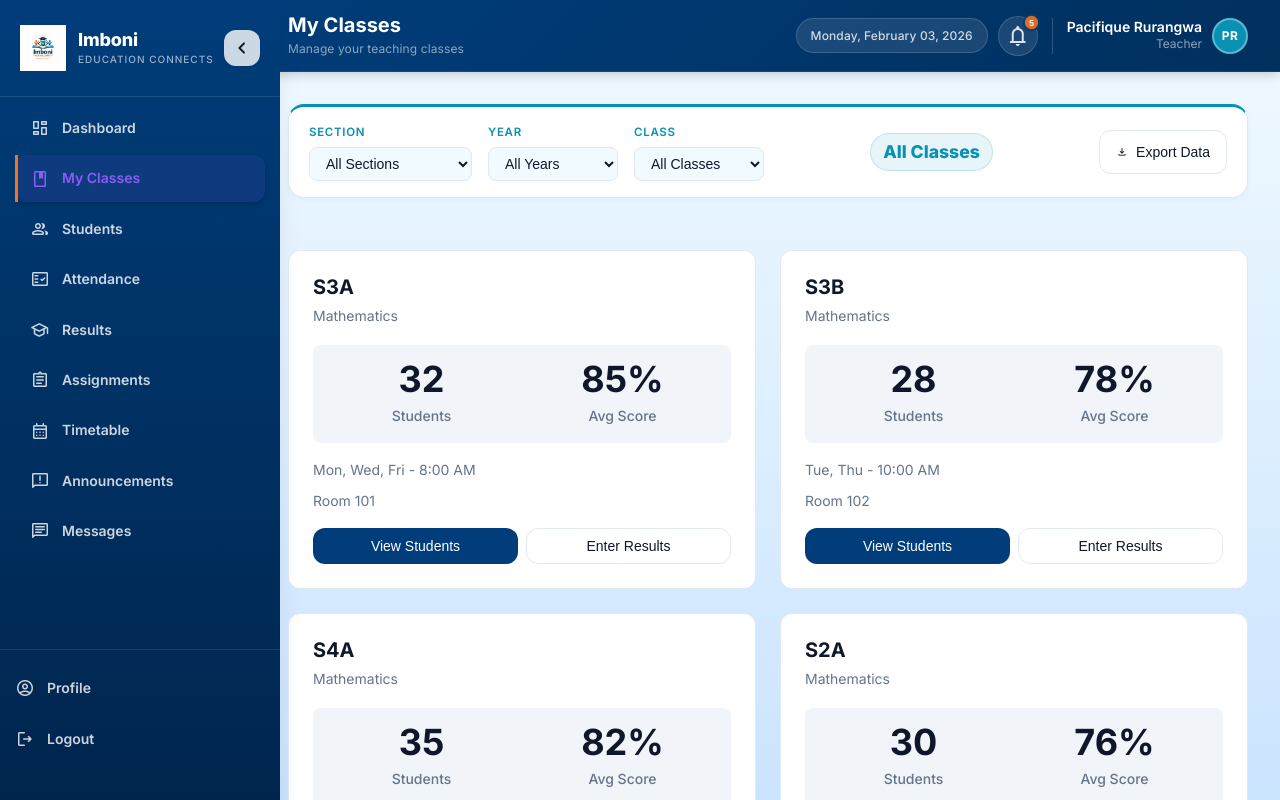
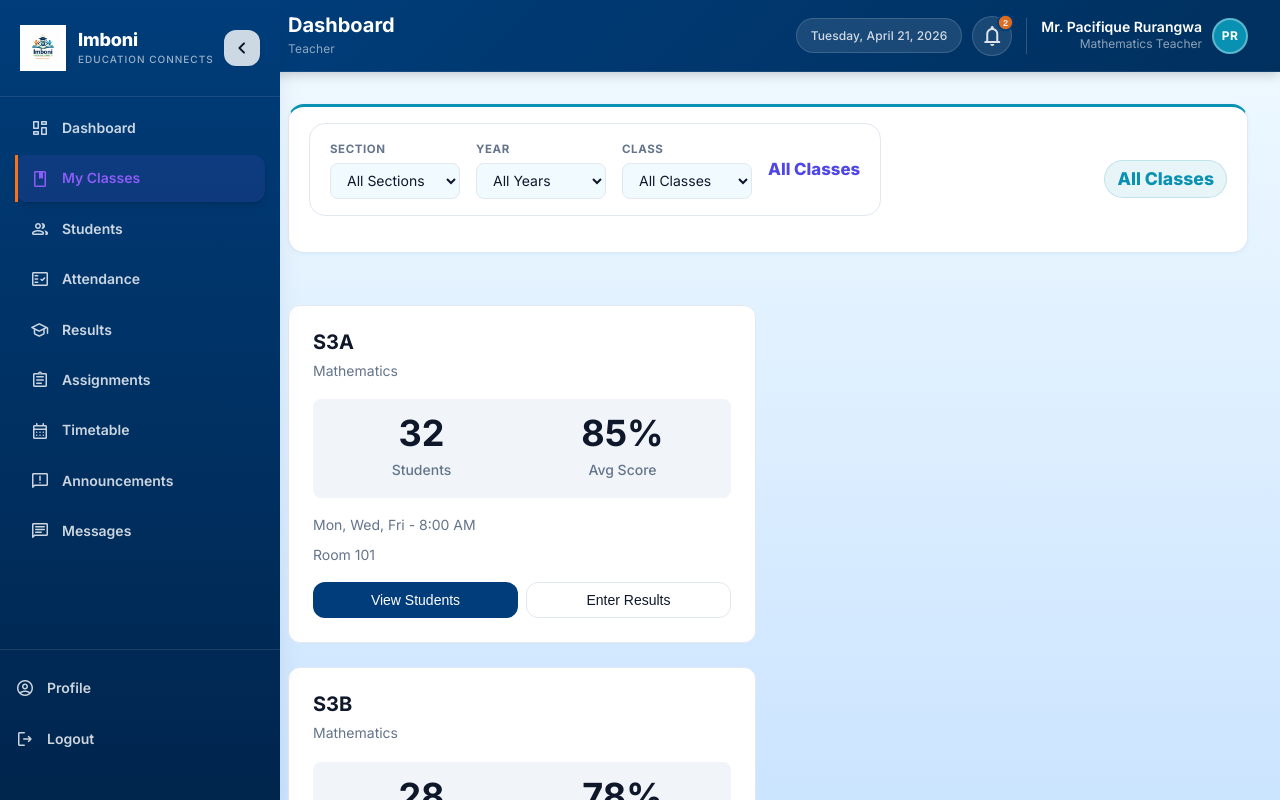
Before and after one commit to mndekwe-dot/Imboni, a React (Vite) app in the folder Frontend/: page /teacher/classes in a window 1280 px wide. Built offline with nearby package versions, Linux system fonts and the light colour scheme.

Commit message:
Addition of Class picker to Teacher classes

```diff
--- a/Frontend/src/pages/Dis/DisDashboard.jsx
+++ b/Frontend/src/pages/Dis/DisDashboard.jsx
@@ -3,9 +3,49 @@ import { DashboardHeader } from '../../components/layout/DashboardHeader'
 import { WelcomeBanner } from '../../components/layout/WelcomeBanner'
 import { StatCard } from '../../components/layout/StatCard'
 import { disNavItems, disSecondaryItems, disUser } from './disNav'
+import { DAYS, EXTRA_SLOTS, extraSchedules } from '../../data/extraTimetable'
 import '../../styles/layout.css'
 import '../../styles/components.css'
 import '../../styles/discipline.css'
+
+// Build today's schedule from extraTimetable data
+function getTodaySchedule() {
+    const dayName = DAYS[new Date().getDay() === 0 ? 6 : new Date().getDay() - 1]
+    const schedule = extraSchedules['default']
+    const now = new Date()
+    const nowMinutes = now.getHours() * 60 + now.getMinutes()
+
+    return EXTRA_SLOTS.map(slot => {
+        const cell = schedule[slot.id]?.[dayName]
+        if (!cell || cell.type === 'empty') return null
+
+        // Parse start time from slot.time e.g. "5:30 â€“ 7:00"
+        const startStr = slot.time.split('â€“')[0].trim()
+        const [h, m] = startStr.split(':').map(Number)
+        const slotMinutes = h * 60 + m
+        const endStr = slot.time.split('â€“')[1]?.trim()
+        const [eh, em] = (endStr || '').split(':').map(n => parseInt(n) || 0)
+        const endMinutes = eh * 60 + em
+
+        const isActive = nowMinutes >= slotMinutes && nowMinutes < endMinutes
+        const isDone   = nowMinutes >= endMinutes
+
+        // Format time display e.g. "5:30 AM"
+        const ampm = h >= 12 ? 'PM' : 'AM'
+        const displayH = h > 12 ? h - 12 : h === 0 ? 12 : h
+        const displayTime = `${displayH}:${String(m).padStart(2, '0')} ${ampm}`
+
+        return {
+            time:      displayTime,
+            dotClass:  isActive ? 'active' : isDone ? 'done' : '',
+            status:    isActive ? 'active' : isDone ? 'done' : '',
+            title:     cell.subject,
+            meta:      [cell.room, cell.teacher].filter(Boolean).join(' • '),
+            badge:     isActive ? 'Now' : isDone ? 'Done' : 'Upcoming',
+            badgeClass: isActive ? 'active' : isDone ? 'done' : 'upcoming',
+        }
+    }).filter(Boolean)
+}
 
 const disStats = [
     { colorClass: '',        icon: 'groups',   value: '420', label: 'Total Students'        },
@@ -14,17 +54,8 @@ const disStats = [
     { colorClass: 'success', icon: 'verified', value: '312', label: 'Good Conduct Standing' },
 ]
 
-const todaySchedule = [
-    { time: '5:30 AM', status: 'done',   dotClass: 'done',   title: 'Morning Wake-Up & Prep',   meta: 'All houses \u2022 Matrons & Patrons on duty',                        badge: 'Done',     badgeClass: 'done'     },
-    { time: '6:30 AM', status: 'done',   dotClass: 'done',   title: 'Breakfast Sitting',         meta: 'Dining hall \u2022 All students by house section',                   badge: 'Done',     badgeClass: 'done'     },
-    { time: '7:15 AM', status: 'done',   dotClass: 'done',   title: 'Morning Assembly',          meta: 'Main quadrangle \u2022 Prefects lead \u2022 Mr. Mutabazi presides',   badge: 'Done',     badgeClass: 'done'     },
-    { time: '1:00 PM', status: 'active', dotClass: 'active', title: 'Lunch Sitting',             meta: 'Dining hall \u2022 All students by house section',                   badge: 'Now',      badgeClass: 'active'   },
-    { time: '2:00 PM', status: '',       dotClass: '',       title: 'Sports & Games Period',     meta: 'Sports fields \u2022 Football, Basketball, Athletics \u2022 Mr. Rurangwa', badge: 'Upcoming', badgeClass: 'upcoming' },
-    { time: '4:30 PM', status: '',       dotClass: '',       title: 'Club Meetings',             meta: 'Drama \u2014 School Hall \u2022 Debate \u2014 Library \u2022 Science \u2014 Lab', badge: 'Upcoming', badgeClass: 'upcoming' },
-    { time: '6:30 PM', status: '',       dotClass: '',       title: 'Evening Prep & Study',      meta: 'All students to dorms \u2022 Supervised by house staff',              badge: 'Upcoming', badgeClass: 'upcoming' },
-    { time: '7:00 PM', status: '',       dotClass: '',       title: 'Dinner Sitting',            meta: 'Dining hall \u2022 All students by house section',                   badge: 'Upcoming', badgeClass: 'upcoming' },
-    { time: '9:00 PM', status: '',       dotClass: '',       title: 'Lights Out / Curfew',       meta: 'All houses \u2022 Matrons & Patrons do final rounds',                 badge: 'Upcoming', badgeClass: 'upcoming' },
-]
+const todaySchedule = getTodaySchedule()
+
 
 const recentIncidents = [
     { name: 'Bizimana James',    classChip: 'S5A', typeClass: 'negative', type: 'Misconduct', desc: 'Disruptive in class',             points: '-3', pointsClass: 'disc-points-neg', reportedBy: 'Ms. Umutoni'   },
@@ -52,13 +83,14 @@ const conductDistribution = [
 function ScheduleItem({ time, status, dotClass, title, meta, badge, badgeClass }) {
     return (
         <div className={`disc-schedule-item${status ? ' ' + status : ''}`}>
-            <div className="schedule-time">{time}</div>
             <div className={`disc-schedule-dot${dotClass ? ' ' + dotClass : ''}`}></div>
             <div className="schedule-body">
-                <span className="schedule-title">{title}</span>
-                <span className="schedule-meta">{meta}</span>
+                <div className="schedule-title-row">
+                    <span className="schedule-title">{title}</span>
+                    <span className={`sched-badge${badgeClass ? ' ' + badgeClass : ''}`}>{badge}</span>
+                </div>
+                <span className="schedule-meta"><span className="schedule-time-inline">{time}</span>{meta}</span>
             </div>
-            <span className={`sched-badge${badgeClass ? ' ' + badgeClass : ''}`}>{badge}</span>
         </div>
     )
 }
@@ -105,7 +137,7 @@ export function DisDashboard() {
                 <Sidebar navItems={disNavItems} secondaryItems={disSecondaryItems} />
 
                 <main className="dashboard-main" id="main-content">
-                    <DashboardHeader title="Dashboard" subtitle="Director of Discipline — Overview" {...disUser} />
+                    <DashboardHeader title="Dashboard" subtitle="Director of Discipline â€” Overview" {...disUser} />
 
                     <div className="dashboard-content">
 
@@ -122,7 +154,7 @@ export function DisDashboard() {
                         <div className="card mb-1-5">
                             <div className="card-header">
                                 <h3 className="card-title"><span className="material-symbols-rounded">today</span> Today's Non-Academic Schedule</h3>
-                                <button className="btn btn-primary btn-sm">+ Add Activity</button>
+                                <button className="btn btn-primary btn-sm"><a href='/discipline/timetable'>+ Add Activity</a></button>
                             </div>
                             <div className="card-content">
                                 <div className="daily-schedule">
--- a/Frontend/src/pages/Teacher/TeacherClasses.jsx
+++ b/Frontend/src/pages/Teacher/TeacherClasses.jsx
@@ -1,24 +1,27 @@
 import { Sidebar } from '../../components/layout/Sidebar'
+import { ClassPicker } from '../../components/ui/ClassPicker'
+import { DashboardHeader } from '../../components/layout/DashboardHeader'
 import '../../styles/layout.css'
 import '../../styles/components.css'
 import '../../styles/teacher.css'
 import { teacherNavItems, teacherSecondaryItems, teacherUser } from './teacherNav'
+import { useState } from 'react'
 
 
 const classes = [
-    { className: 'S3A', subject: 'Mathematics', students: 32, avgScore: '85%', schedule: 'Mon, Wed, Fri - 8:00 AM',  room: 'Room 101', year: 'S3', letter: 'A' },
-    { className: 'S3B', subject: 'Mathematics', students: 28, avgScore: '78%', schedule: 'Tue, Thu - 10:00 AM',      room: 'Room 102', year: 'S3', letter: 'B' },
+    { className: 'S3A', subject: 'Mathematics', students: 32, avgScore: '85%', schedule: 'Mon, Wed, Fri - 8:00 AM', room: 'Room 101', year: 'S3', letter: 'A' },
+    { className: 'S3B', subject: 'Mathematics', students: 28, avgScore: '78%', schedule: 'Tue, Thu - 10:00 AM', room: 'Room 102', year: 'S3', letter: 'B' },
     { className: 'S4A', subject: 'Mathematics', students: 35, avgScore: '82%', schedule: 'Mon, Wed, Fri - 11:00 AM', room: 'Room 103', year: 'S4', letter: 'A' },
-    { className: 'S2A', subject: 'Mathematics', students: 30, avgScore: '76%', schedule: 'Tue, Thu - 2:00 PM',       room: 'Room 105', year: 'S2', letter: 'A' },
-    { className: 'S1B', subject: 'Mathematics', students: 29, avgScore: '70%', schedule: 'Mon, Wed, Fri - 1:00 PM',  room: 'Room 107', year: 'S1', letter: 'B' },
+    { className: 'S2A', subject: 'Mathematics', students: 30, avgScore: '76%', schedule: 'Tue, Thu - 2:00 PM', room: 'Room 105', year: 'S2', letter: 'A' },
+    { className: 'S1B', subject: 'Mathematics', students: 29, avgScore: '70%', schedule: 'Mon, Wed, Fri - 1:00 PM', room: 'Room 107', year: 'S1', letter: 'B' },
 ]
 
 const homeworkSubmissions = [
-    { label: 'S3A - Chapter 5 Assignment',  submitted: 28, total: 32, pct: 88 },
-    { label: 'S3B - Trigonometry Quiz',     submitted: 22, total: 28, pct: 79 },
-    { label: 'S4A - Calculus Problems',     submitted: 30, total: 35, pct: 86 },
-    { label: 'S2A - Linear Equations',      submitted: 25, total: 30, pct: 83 },
-    { label: 'S1B - Basic Operations',      submitted: 27, total: 29, pct: 93 },
+    { label: 'S3A - Chapter 5 Assignment', submitted: 28, total: 32, pct: 88 },
+    { label: 'S3B - Trigonometry Quiz', submitted: 22, total: 28, pct: 79 },
+    { label: 'S4A - Calculus Problems', submitted: 30, total: 35, pct: 86 },
+    { label: 'S2A - Linear Equations', submitted: 25, total: 30, pct: 83 },
+    { label: 'S1B - Basic Operations', submitted: 27, total: 29, pct: 93 },
 ]
 
 const barData = [
@@ -28,6 +31,20 @@ const barData = [
     { label: 'S2A', height: '76%', value: '76%' },
     { label: 'S1B', height: '70%', value: '70%' },
 ]
+const SECTIONS = [
+    {
+        name: 'O-Level',
+        years: ['S1', 'S2', 'S3'],
+        classes: ['A', 'B', 'C'],
+    },
+    {
+        name: 'A-Level',
+        years: ['S4', 'S5', 'S6'],
+        classes: ['MPG', 'PCB', 'MEG', 'MPC'],
+    },
+]
+
+
 
 function ClassCard({ className, subject, students, avgScore, schedule, room, year, letter }) {
     return (
@@ -84,6 +101,23 @@ function BarGroup({ label, height, value }) {
 }
 
 export function TeacherClasses() {
+    const [section, setSection] = useState('')
+    const [year, setYear] = useState('')
+    const [classVal, setClassVal] = useState('')
+    const [openClass, setOpenClass] = useState(null)
+    const [viewStudent, setViewStudent] = useState(null)
+    const [resultStudent, setResultStudent] = useState(null)
+    const visible = classes.filter(cls => {
+        if (section) {
+            const sec = SECTIONS.find(s => s.name === section)
+            if (sec && !sec.years.includes(cls.year)) return false
+        }
+        if (year && cls.year !== year) return false
+        if (classVal && cls.letter !== classVal) return false
+        return true
+    })
+
+
     return (
         <>
             <a href="#main-content" className="skip-link">Skip to content</a>
@@ -93,74 +127,34 @@ export function TeacherClasses() {
                 <Sidebar navItems={teacherNavItems} secondaryItems={teacherSecondaryItems} />
 
                 <main className="dashboard-main" id="main-content">
-                    <header className="dashboard-header">
-                        <button className="mobile-menu-btn" onClick={() => document.dispatchEvent(new CustomEvent('imboni:open-sidebar'))}>
-                            <span className="material-symbols-rounded">menu</span>
-                        </button>
-                        <div className="dashboard-header-title">
-                            <h1>My Classes</h1>
-                            <p>Manage your teaching classes</p>
-                        </div>
-                        <div className="dashboard-header-actions">
-                            <span className="date-display">Monday, February 03, 2026</span>
-                            <button className="notification-btn">
-                                <span className="material-symbols-rounded">notifications</span>
-                                <span className="notification-badge">5</span>
-                            </button>
-                            <div className="header-user">
-                                <div className="header-user-info">
-                                    <span className="header-user-name">Pacifique Rurangwa</span>
-                                    <span className="header-user-role">Teacher</span>
-                                </div>
-                                <div className="header-user-av teacher-av">PR</div>
-                            </div>
-                        </div>
-                    </header>
+                    <DashboardHeader title="Dashboard" subtitle="Teacher" {...teacherUser} />
 
                     <div className="dashboard-content">
 
                         {/* Section â†’ Year â†’ Class Cascade Picker */}
                         <div className="tp-picker">
-                            <div className="tp-picker-group">
-                                <label className="tp-picker-label">Section</label>
-                                <select className="tp-picker-select" id="dp-section">
-                                    <option value="">All Sections</option>
-                                    <option value="olevel">O-Level (S1â€“S3)</option>
-                                    <option value="alevel">A-Level (S4â€“S6)</option>
-                                </select>
-                            </div>
-                            <div className="tp-picker-group">
-                                <label className="tp-picker-label">Year</label>
-                                <select className="tp-picker-select" id="dp-year">
-                                    <option value="">All Years</option>
-                                    <option value="S1">S1</option>
-                                    <option value="S2">S2</option>
-                                    <option value="S3">S3</option>
-                                    <option value="S4">S4</option>
-                                    <option value="S5">S5</option>
-                                    <option value="S6">S6</option>
-                                </select>
-                            </div>
-                            <div className="tp-picker-group">
-                                <label className="tp-picker-label">Class</label>
-                                <select className="tp-picker-select" id="dp-class">
-                                    <option value="">All Classes</option>
-                                    <option value="A">A</option>
-                                    <option value="B">B</option>
-                                    <option value="C">C</option>
-                                </select>
-                            </div>
+                            <ClassPicker
+                                sections={SECTIONS}
+                                section={section} onSectionChange={setSection}
+                                year={year} onYearChange={setYear}
+                                classVal={classVal} onClassChange={setClassVal}
+                            />
                             <span className="tp-picker-current" id="classLabel">All Classes</span>
-                            <button className="btn btn-outline" style={{ marginLeft: 'auto', alignSelf: 'center' }}>
-                                <span className="material-symbols-rounded icon-sm">download</span>
-                                Export Data
-                            </button>
                         </div>
 
                         <div className="classes-grid" id="classesGrid">
-                            {classes.map((cls, index) => (
-                                <ClassCard key={index} {...cls} />
-                            ))}
+                            {visible.length > 0 ? (
+                                <div className="classes-grid">
+                                    {visible.map((cls, index) => (
+                                        <ClassCard key={index} {...cls} />
+                                    ))}
+                                </div>
+                            ) : (
+                                <div style={{ textAlign: 'center', padding: '3rem', color: 'var(--muted-foreground)' }}>
+                                    No classes found.
+                                </div>
+                            )}
+
                         </div>
 
                         <div className="card mt-1-5">
```
Also changed, not shown: Frontend/src/styles/discipline.css (+19 -18 lines), 1 other file (tests, documents, lock files or other folders).
